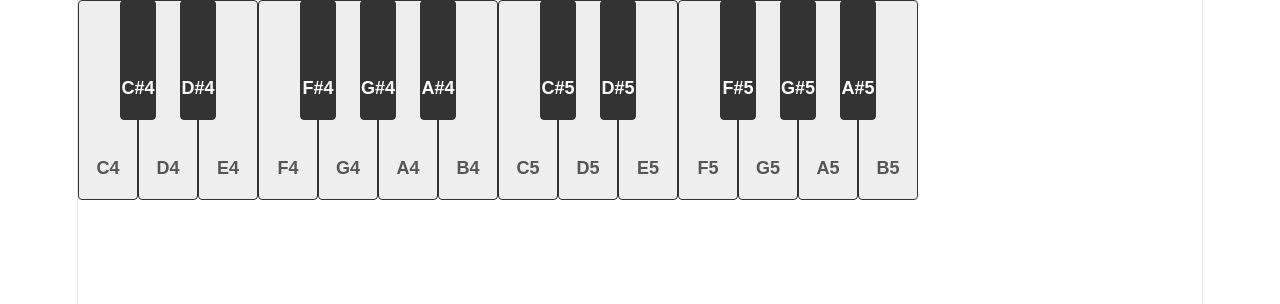
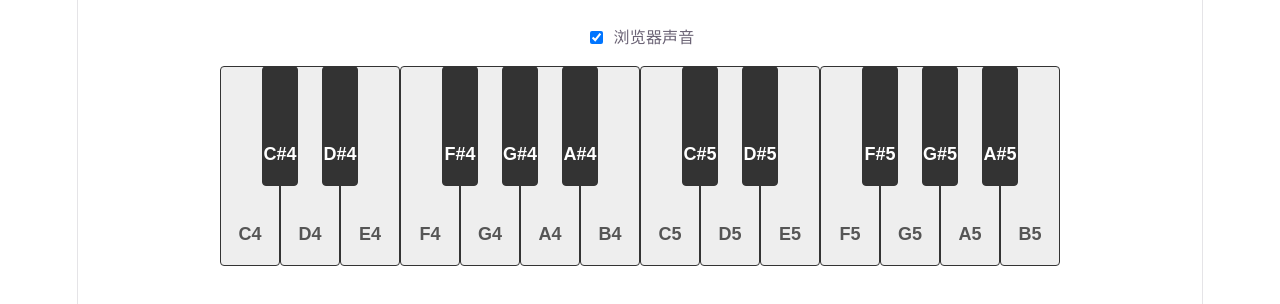
Before and after one commit to AlanChenCN/piano-trainer, a React (Vite) app: page / in a window 1280 px wide. Shown: the top 304 px of the page. Built offline with nearby package versions, Linux system fonts and the light colour scheme.

Commit message:
feat: add browser sound toggle

```diff
--- a/src/App.css
+++ b/src/App.css
@@ -1,3 +1,34 @@
+.piano-trainer {
+
+  display: flex;
+
+  flex-direction: column;
+
+  align-items: center;
+
+  gap: 16px;
+
+  padding: 24px;
+
+  box-sizing: border-box;
+
+}
+
+.sound-control {
+
+  display: inline-flex;
+
+  align-items: center;
+
+  gap: 8px;
+
+  cursor: pointer;
+
+  font-size: 16px;
+
+}
+
+
 .piano-key {
 
   position: relative;
--- a/src/App.tsx
+++ b/src/App.tsx
@@ -1,6 +1,6 @@
 import { useState, useEffect, useRef } from 'react'
 import PianoKey from './components/PianoKey'
-import { startNote, stopNote } from './audio/sound'
+import { setAudioEnabled, startNote, stopNote } from './audio/sound'
 import { pianoNotes } from './data/piano'
 import { keyboardMap } from './data/keyboard'
 import './App.css'
@@ -19,6 +19,7 @@ function App() {
 
 
   const [pressedNotes, setPressedNotes] = useState<string[]>([])
+  const [soundEnabled, setSoundEnabled] = useState(true)
 
   const activeKeys = useRef<string[]>([])
 
@@ -148,7 +149,26 @@ function App() {
 
 
   return (
-    <div className="piano">
+    <div className="piano-trainer">
+
+      <label className="sound-control">
+
+        <input
+          type="checkbox"
+          checked={soundEnabled}
+          onChange={event => {
+            const enabled = event.target.checked
+
+            setSoundEnabled(enabled)
+            setAudioEnabled(enabled)
+          }}
+        />
+
+        浏览器声音
+
+      </label>
+
+      <div className="piano">
 
       <div className="white-keys">
 
@@ -220,6 +240,8 @@ function App() {
       </div>
 
     </div>
+
+    </div>
   )
 }
 
--- a/src/audio/sound.ts
+++ b/src/audio/sound.ts
@@ -9,11 +9,26 @@ interface ActiveNote {
 
 const activeNotes: Record<string, ActiveNote> = {}
 
+let audioEnabled = true
+
+
+export function setAudioEnabled(enabled: boolean) {
+  audioEnabled = enabled
+
+  if (!enabled) {
+    Object.keys(activeNotes).forEach(stopNote)
+  }
+}
+
 
 export function startNote(
   name: string,
   frequency: number
 ) {
+
+  if (!audioEnabled) {
+    return
+  }
 
   if (audioContext.state === "suspended") {
     audioContext.resume()
```
